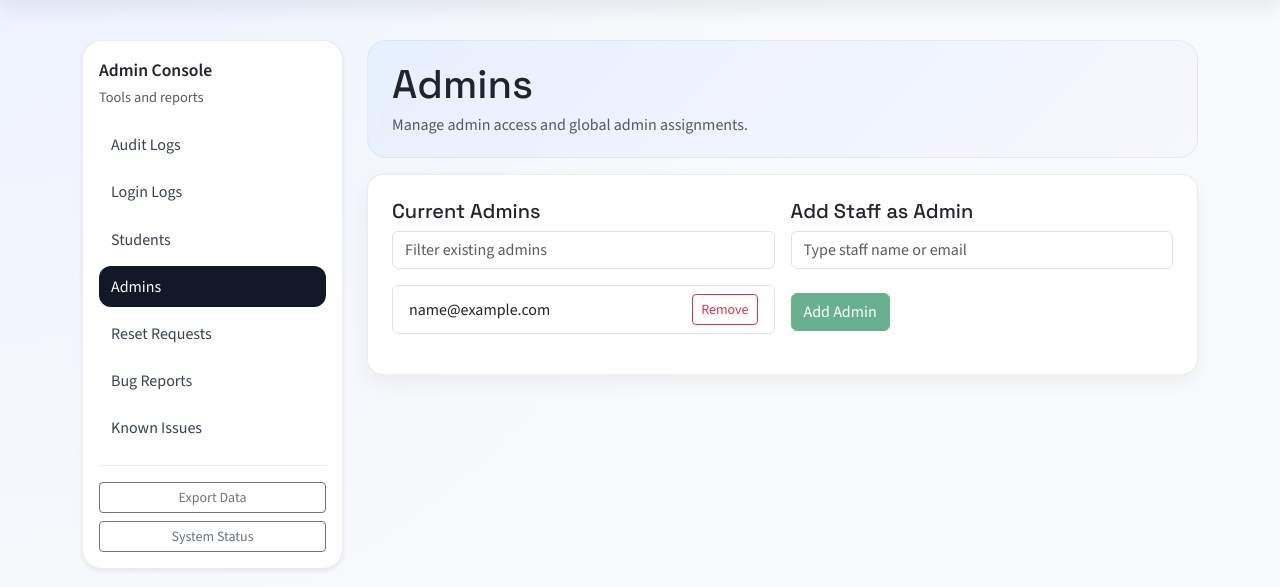
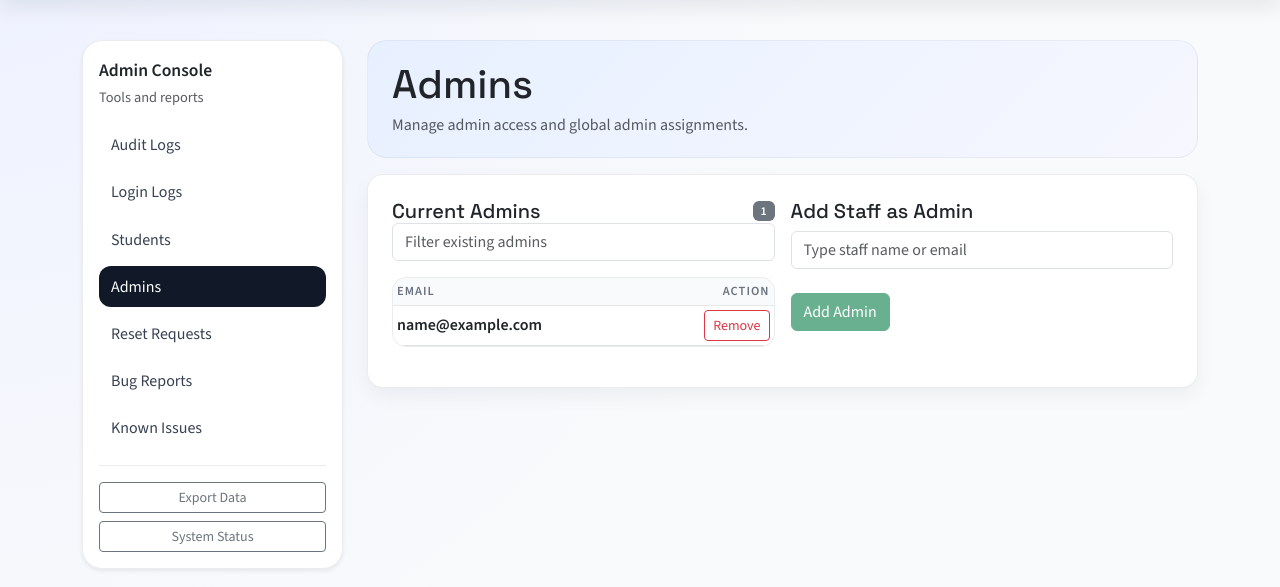
Before and after one commit to emayer7139/GoogleAdminPasswordControl, a Flask app: page /admin/admins in a window 1280 px wide. Shown: the part 59-646 px from the top of the page. Run offline with Flask 3, Linux system fonts and the light colour scheme; the visitor is signed in with stand-in values (Sample User, id 1); tables that the repository leaves empty hold one stand-in row (values such as "Sample post"); some libraries are stand-ins or nearby versions.

Commit message:
admin changes like remove

```diff
--- a/static/admin.css
+++ b/static/admin.css
@@ -92,6 +92,40 @@
     box-shadow: 0 8px 20px rgba(15, 23, 42, 0.05);
 }
 
+.admin-list {
+    border: 1px solid rgba(15, 23, 42, 0.08);
+    border-radius: 0.9rem;
+    background: #ffffff;
+    max-height: 360px;
+    overflow-y: auto;
+    overflow-x: hidden;
+}
+
+.admin-list table {
+    border-collapse: separate;
+    border-spacing: 0;
+}
+
+.admin-list thead th {
+    position: sticky;
+    top: 0;
+    z-index: 1;
+    background: #f9fafb;
+    font-size: 0.78rem;
+    text-transform: uppercase;
+    letter-spacing: 0.08em;
+    color: #6b7280;
+    border-bottom: 1px solid rgba(15, 23, 42, 0.08);
+}
+
+.admin-list td:first-child {
+    overflow-wrap: anywhere;
+}
+
+.admin-list tbody tr:hover {
+    background: rgba(15, 23, 42, 0.04);
+}
+
 .bug-thumb-link {
     display: inline-flex;
     align-items: center;
@@ -150,6 +184,21 @@ html.dark-mode .admin-stat-value {
     color: #f9fafb;
 }
 
+html.dark-mode .admin-list {
+    background: #111827;
+    border-color: rgba(255, 255, 255, 0.08);
+}
+
+html.dark-mode .admin-list thead th {
+    background: #0f172a;
+    color: #cbd5f5;
+    border-bottom-color: rgba(255, 255, 255, 0.08);
+}
+
+html.dark-mode .admin-list tbody tr:hover {
+    background: rgba(148, 163, 184, 0.15);
+}
+
 html.dark-mode .bug-thumb {
     border-color: rgba(255, 255, 255, 0.2);
 }
--- a/templates/admin_admins.html
+++ b/templates/admin_admins.html
@@ -15,12 +15,26 @@
 <div class="admin-panel mt-3">
   <div class="row g-3">
     <div class="col-12 col-lg-6">
-      <h3 class="h5">Current Admins</h3>
+      <div class="d-flex align-items-center justify-content-between">
+        <h3 class="h5 mb-0">Current Admins</h3>
+        <span class="badge bg-secondary">{{ admin_users|length }}</span>
+      </div>
       <input id="search-admins" class="form-control mb-3" placeholder="Filter existing admins" />
-      <ul class="list-group mb-3" id="list-admins">
+      <div class="admin-list mb-3" id="list-admins">
+        <table class="table table-sm align-middle mb-0">
+          <thead>
+            <tr><th>Email</th><th class="text-end">Action</th></tr>
+          </thead>
+          <tbody>
             {% for email in admin_users %}
-          <li class="list-group-item d-flex justify-content-between align-items-center">
-            {{ email }}
+              <tr>
+                <td>
+                  <div class="fw-semibold">{{ email }}</div>
+                  {% if email == user.email %}
+                    <span class="badge bg-light text-dark border">You</span>
+                  {% endif %}
+                </td>
+                <td class="text-end">
                   {% if email != user.email %}
                     <form method="post" action="{{ url_for('admin.remove_admin') }}"
                           onsubmit="return confirm('Remove {{ email }}?')">
@@ -28,10 +42,15 @@
                       <input type="hidden" name="csrf_token" value="{{ session['csrf_token'] }}" />
                       <button class="btn btn-sm btn-outline-danger">Remove</button>
                     </form>
+                  {% else %}
+                    <span class="text-muted small">Cannot remove self</span>
                   {% endif %}
-          </li>
+                </td>
+              </tr>
             {% endfor %}
-      </ul>
+          </tbody>
+        </table>
+      </div>
     </div>
     <div class="col-12 col-lg-6">
       <h3 class="h5">Add Staff as Admin</h3>
@@ -47,12 +66,26 @@
 
     {% if role == 'global_admin' %}
     <div class="col-12 col-lg-6">
-      <h3 class="h5">Current Global Admins</h3>
+      <div class="d-flex align-items-center justify-content-between">
+        <h3 class="h5 mb-0">Current Global Admins</h3>
+        <span class="badge bg-secondary">{{ global_admins|length }}</span>
+      </div>
       <input id="search-global-admins" class="form-control mb-3" placeholder="Filter global admins" />
-      <ul class="list-group mb-3" id="list-global-admins">
+      <div class="admin-list mb-3" id="list-global-admins">
+        <table class="table table-sm align-middle mb-0">
+          <thead>
+            <tr><th>Email</th><th class="text-end">Action</th></tr>
+          </thead>
+          <tbody>
             {% for email in global_admins %}
-          <li class="list-group-item d-flex justify-content-between align-items-center">
-            {{ email }}
+              <tr>
+                <td>
+                  <div class="fw-semibold">{{ email }}</div>
+                  {% if email == user.email %}
+                    <span class="badge bg-light text-dark border">You</span>
+                  {% endif %}
+                </td>
+                <td class="text-end">
                   {% if email != user.email %}
                     <form method="post" action="{{ url_for('admin.remove_global_admin') }}"
                           onsubmit="return confirm('Remove {{ email }} as global admin?')">
@@ -60,10 +93,15 @@
                       <input type="hidden" name="csrf_token" value="{{ session['csrf_token'] }}" />
                       <button class="btn btn-sm btn-outline-danger">Remove</button>
                     </form>
+                  {% else %}
+                    <span class="text-muted small">Cannot remove self</span>
                   {% endif %}
-          </li>
+                </td>
+              </tr>
             {% endfor %}
-      </ul>
+          </tbody>
+        </table>
+      </div>
     </div>
     <div class="col-12 col-lg-6">
       <h3 class="h5">Add Staff as Global Admin</h3>
@@ -87,10 +125,11 @@
     const inp = document.getElementById(inpId);
     const list = document.getElementById(listId);
     if (!inp || !list) return;
+    const rows = list.querySelectorAll('tbody tr');
     inp.addEventListener('input', () => {
       const q = inp.value.toLowerCase();
-      Array.from(list.children).forEach(item => {
-        item.style.display = item.textContent.toLowerCase().includes(q) ? '' : 'none';
+      rows.forEach(row => {
+        row.style.display = row.textContent.toLowerCase().includes(q) ? '' : 'none';
       });
     });
   }
```
Lines whose indentation alone changed are shown as unchanged.
